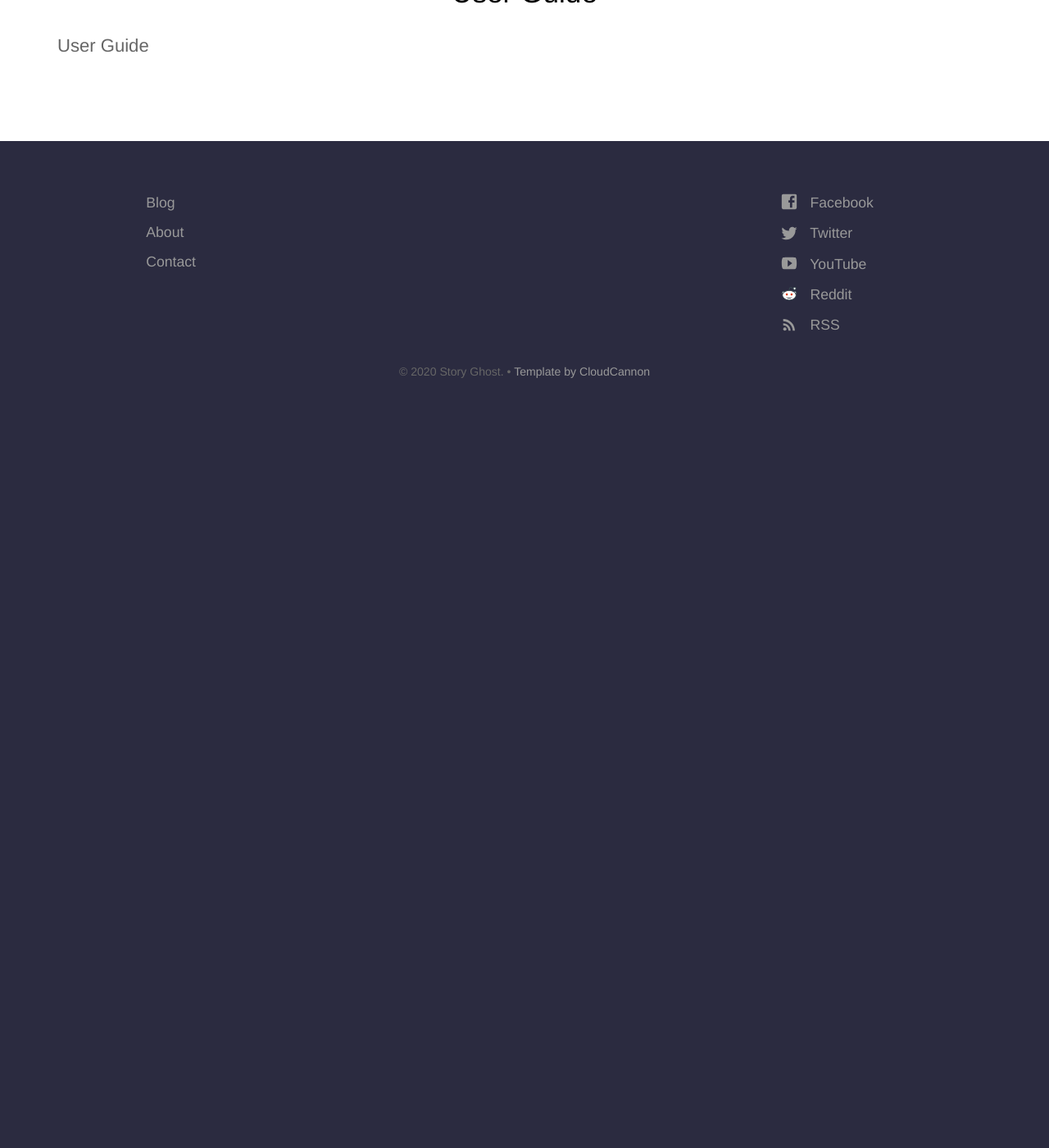
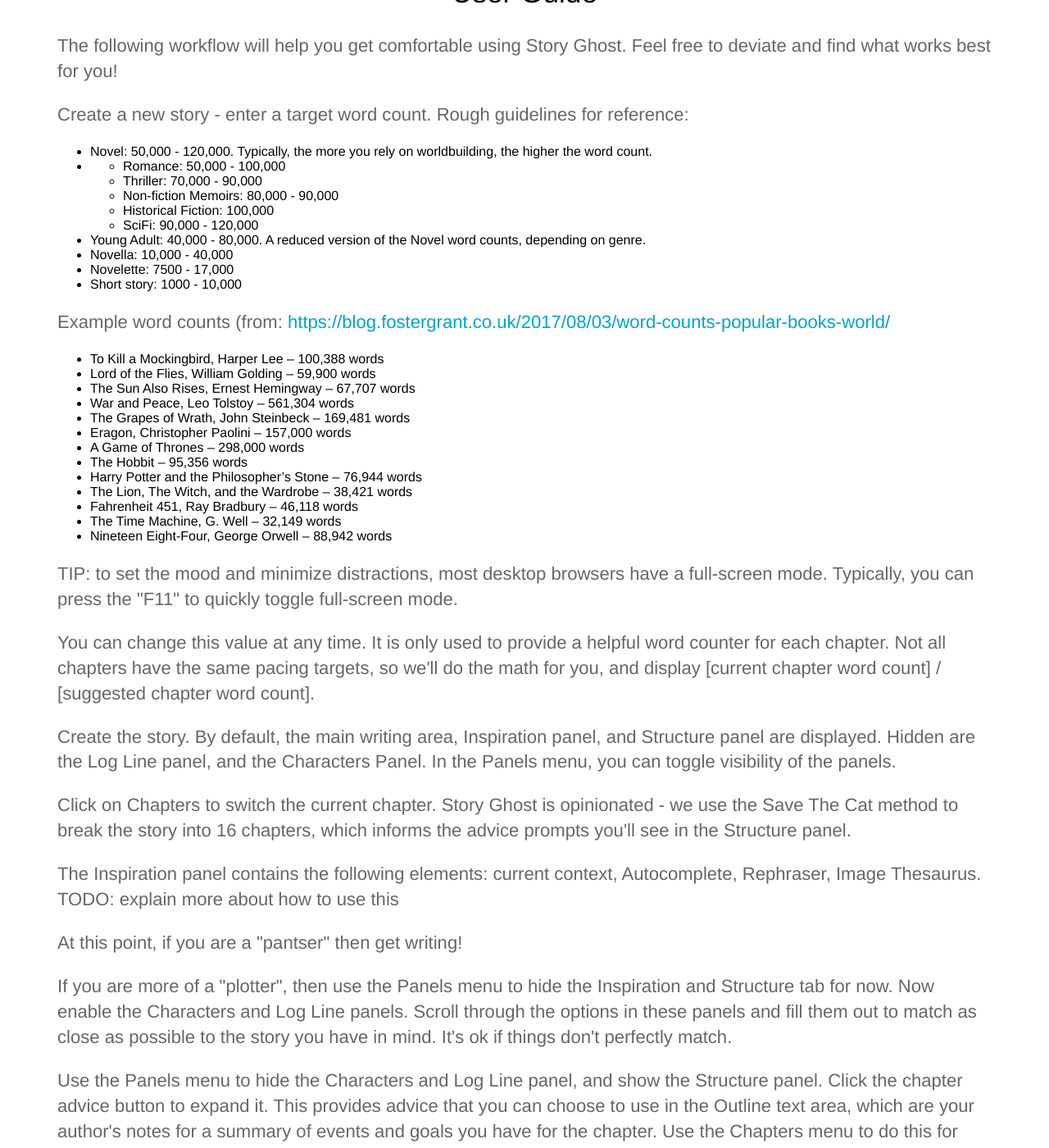
Before and after one commit to headchem/story-ghost, a Jekyll site: the page built from guide.html, in a window 1280 px wide and 1400 px high, scrolled down 270 px. Shown: the whole window at 82% size. Built offline with Jekyll 4.4.1, drawn with Linux system fonts in a browser that asks for light colours; before the commit the page ends 900 px from its top, so only the background shows below that; some of the changed text lies outside the part shown.

Commit message:
add text content to user guide

```diff
--- a/guide.html
+++ b/guide.html
@@ -2,4 +2,64 @@
 title: User Guide
 ---
 
-<p>User Guide</p>
+<p>The following workflow will help you get comfortable using Story Ghost. Feel free to deviate and find what works best for you!</p>
+
+<p>Create a new story - enter a target word count. Rough guidelines for reference:</p>
+
+<ul>
+	<li>
+		<span>Novel: 50,000 - 120,000. Typically, the more you rely on worldbuilding, the higher the word count.</span>
+	</li>
+	<li>
+		<ul>
+			<li>Romance: 50,000 - 100,000</li>
+			<li>Thriller: 70,000 - 90,000</li>
+			<li>Non-fiction Memoirs: 80,000 - 90,000</li>
+			<li>Historical Fiction: 100,000</li>
+			<li>SciFi: 90,000 - 120,000</li>
+		</ul>
+	</li>
+	<li>Young Adult: 40,000 - 80,000. A reduced version of the Novel word counts, depending on genre.</li>
+	<li>Novella: 10,000 - 40,000</li>
+	<li>Novelette: 7500 - 17,000</li>
+	<li>Short story: 1000 - 10,000</li>
+</ul>
+
+<p>Example word counts (from: <a target="_blank" href="https://blog.fostergrant.co.uk/2017/08/03/word-counts-popular-books-world/">https://blog.fostergrant.co.uk/2017/08/03/word-counts-popular-books-world/</a></p>
+
+<ul>
+	<li>To Kill a Mockingbird, Harper Lee – 100,388 words</li>
+	<li>Lord of the Flies, William Golding – 59,900 words</li>
+	<li>The Sun Also Rises, Ernest Hemingway – 67,707 words</li>
+	<li>War and Peace, Leo Tolstoy – 561,304 words</li>
+	<li>The Grapes of Wrath, John Steinbeck – 169,481 words</li>
+	<li>Eragon, Christopher Paolini – 157,000 words</li>
+	<li>A Game of Thrones – 298,000 words</li>
+	<li>The Hobbit – 95,356 words</li>
+	<li>Harry Potter and the Philosopher’s Stone – 76,944 words</li>
+	<li>The Lion, The Witch, and the Wardrobe – 38,421 words</li>
+	<li>Fahrenheit 451, Ray Bradbury – 46,118 words</li>
+	<li>The Time Machine, G. Well – 32,149 words</li>
+	<li>Nineteen Eight-Four, George Orwell – 88,942 words</li>
+</ul>
+
+<p>TIP: to set the mood and minimize distractions, most desktop browsers have a full-screen mode. Typically, you can press the "F11" to quickly toggle full-screen mode.</p>
+
+<p>You can change this value at any time. It is only used to provide a helpful word counter for each chapter. Not all chapters have the same pacing targets, so we'll do the math for you, and display [current chapter word count] / [suggested chapter word count].</p>
+
+<p>Create the story. By default, the main writing area, Inspiration panel, and Structure panel are displayed. Hidden are the Log Line panel, and the Characters Panel. In the Panels menu, you can toggle visibility of the panels.</p>
+
+<p>Click on Chapters to switch the current chapter. Story Ghost is opinionated - we use the Save The Cat method to break the story into 16 chapters, which informs the advice prompts you'll see in the Structure panel.</p>
+
+<p>The Inspiration panel contains the following elements: current context, Autocomplete, Rephraser, Image Thesaurus.
+TODO: explain more about how to use this</p>
+
+<p>At this point, if you are a "pantser" then get writing!</p>
+
+<p>If you are more of a "plotter", then use the Panels menu to hide the Inspiration and Structure tab for now. Now enable the Characters and Log Line panels. Scroll through the options in these panels and fill them out to match as close as possible to the story you have in mind. It's ok if things don't perfectly match.</p>
+
+<p>Use the Panels menu to hide the Characters and Log Line panel, and show the Structure panel. Click the chapter advice button to expand it. This provides advice that you can choose to use in the Outline text area, which are your author's notes for a summary of events and goals you have for the chapter. Use the Chapters menu to do this for each of your 16 chapters.</p>
+
+<p>Toggle on the Inspiration panel, and start writing! Use the Structure Outline to remind you of the chapter's focus. Use the Inspiration tab to quickly generate ideas in support of your Outline goals. Keep an eye on the word count target to compress or expand your writing to meet overall pacing targets.</p>
+
+<p>Finally, use the Settings menu item to enable the "Is Public" checkbox. Click the "View Story" button and share with your beta readers.</p>
```
